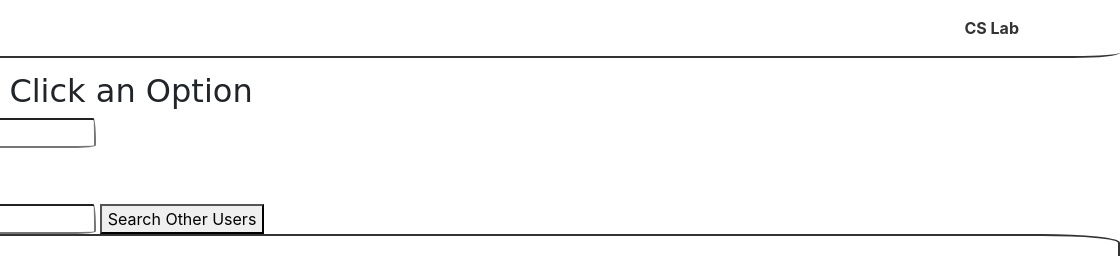
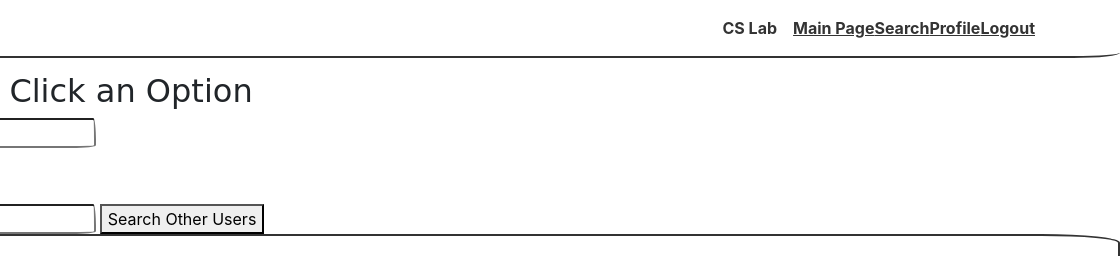
Before and after one commit to ashizhou/Project3, a plain HTML site: page art.html in a window 1280 px wide. Shown: the top 256 px of the page, 160-1280 px from the left. Drawn offline with nearby package versions, Linux system fonts and the light colour scheme; a web font is replaced by a local one.

Commit message:
new navbar

```diff
--- a/art.html
+++ b/art.html
@@ -44,10 +44,12 @@
       <ul class="navbar-nav mr-auto">
       </ul>
       <form class="form-inline my-2 my-lg-0">
-          <a class="nav-link" href="http://jimskon.com">CS Lab<span class="sr-only">(current)</span>
-          </a>
+          <a class="nav-link" href="http://jimskon.com">CS Lab<span class="sr-only">(current)</span></a>
+              <a class="active" href="#mainpage">Main Page</a>
+              <a href="#search">Search</a>
+              <a href="#profile">Profile</a>
+              <a href="#logout">Logout</a>
       </form>
-
     </div>
   </div>
 </div>
```
